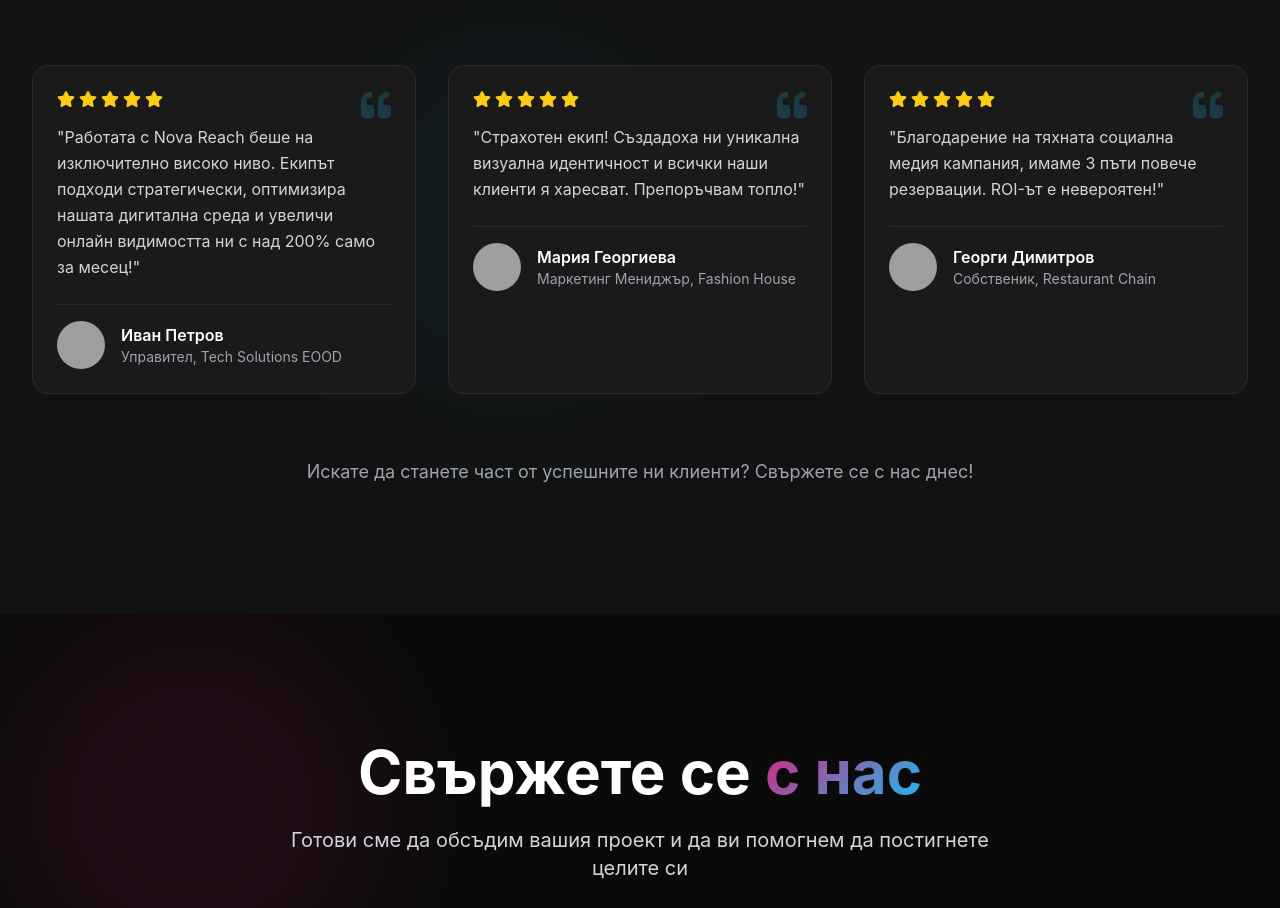
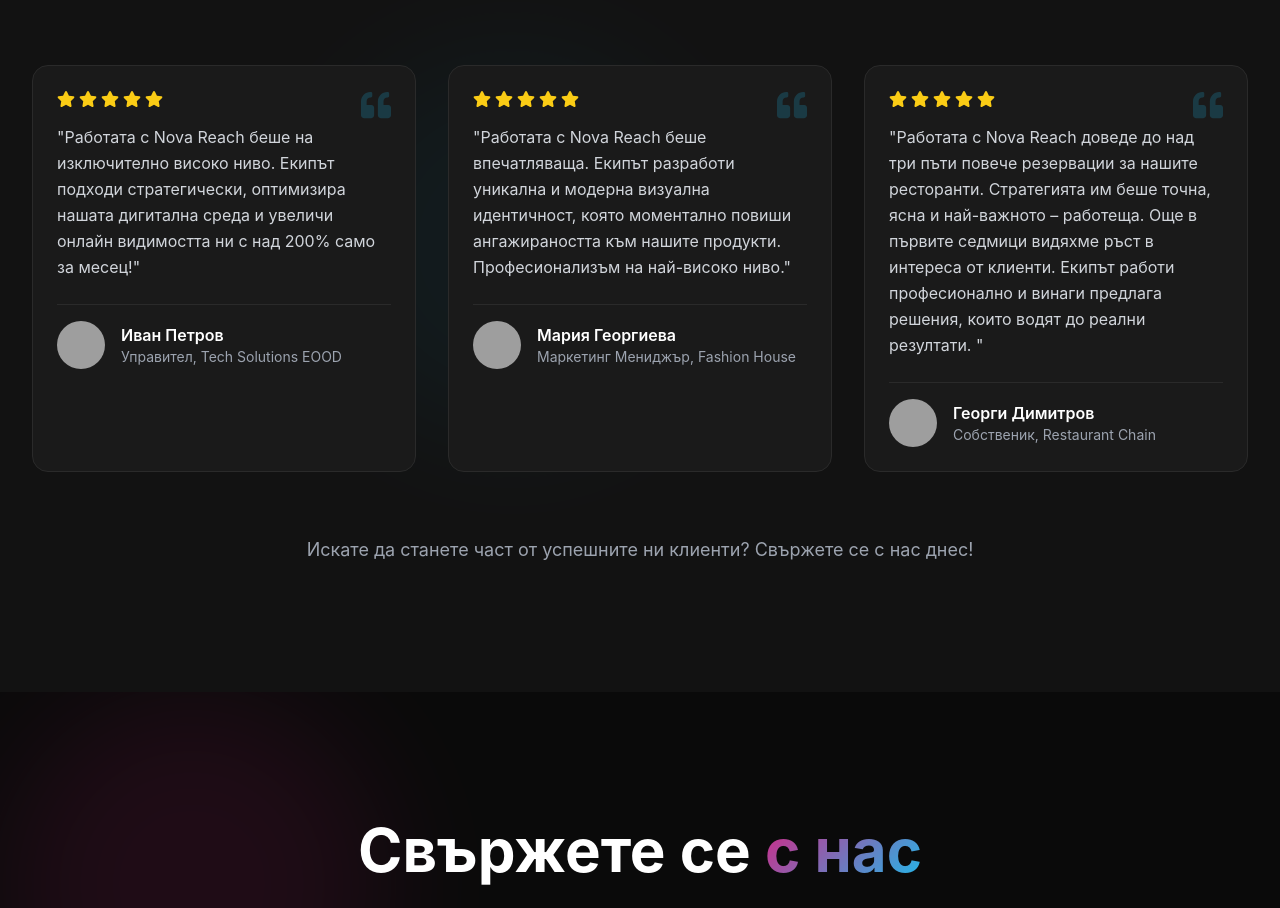
Before and after one commit to smiliev/nova-reach-bg, a React (Vite) app: page / in a window 1280 px wide. Shown: the part 4467-5375 px from the top of the page. Built offline with nearby package versions, Linux system fonts and the light colour scheme; grey boxes are pictures that could not be loaded.

Commit message:
Update reviews.js

```diff
--- a/src/data/reviews.js
+++ b/src/data/reviews.js
@@ -24,7 +24,7 @@ export const reviews = [
       en: 'Marketing Manager, Fashion House'
     },
     review: {
-      bg: 'Страхотен екип! Създадоха ни уникална визуална идентичност и всички наши клиенти я харесват. Препоръчвам топло!',
+      bg: 'Работата с Nova Reach беше впечатляваща. Екипът разработи уникална и модерна визуална идентичност, която моментално повиши ангажираността към нашите продукти. Професионализъм на най-високо ниво.',
       en: 'Amazing team! They created a unique visual identity for us and all our clients love it. Highly recommend!'
     },
     rating: 5,
@@ -38,7 +38,7 @@ export const reviews = [
       en: 'Owner, Restaurant Chain'
     },
     review: {
-      bg: 'Благодарение на тяхната социална медия кампания, имаме 3 пъти повече резервации. ROI-ът е невероятен!',
+      bg: 'Работата с Nova Reach доведе до над три пъти повече резервации за нашите ресторанти. Стратегията им беше точна, ясна и най-важното – работеща. Още в първите седмици видяхме ръст в интереса от клиенти. Екипът работи професионално и винаги предлага решения, които водят до реални резултати. ',
       en: 'Thanks to their social media campaign, we have 3 times more reservations. The ROI is incredible!'
     },
     rating: 5,
```
